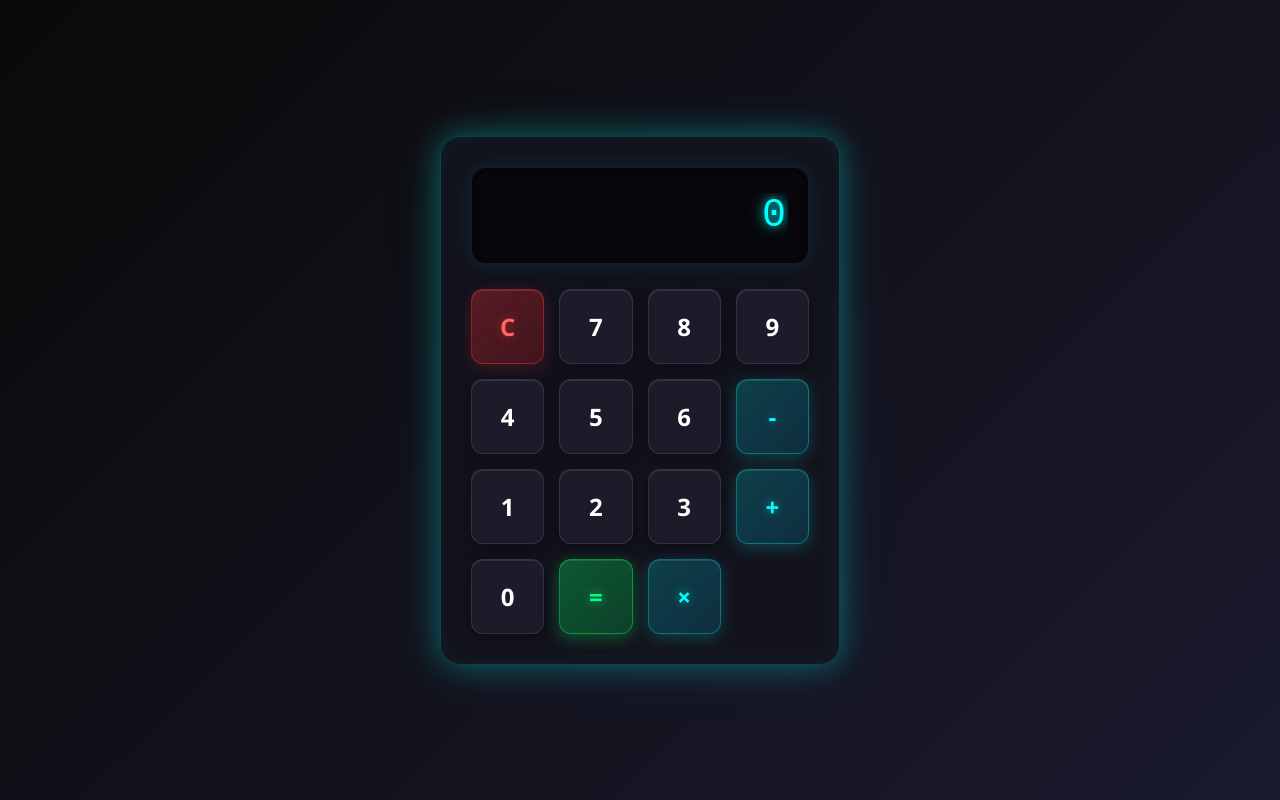
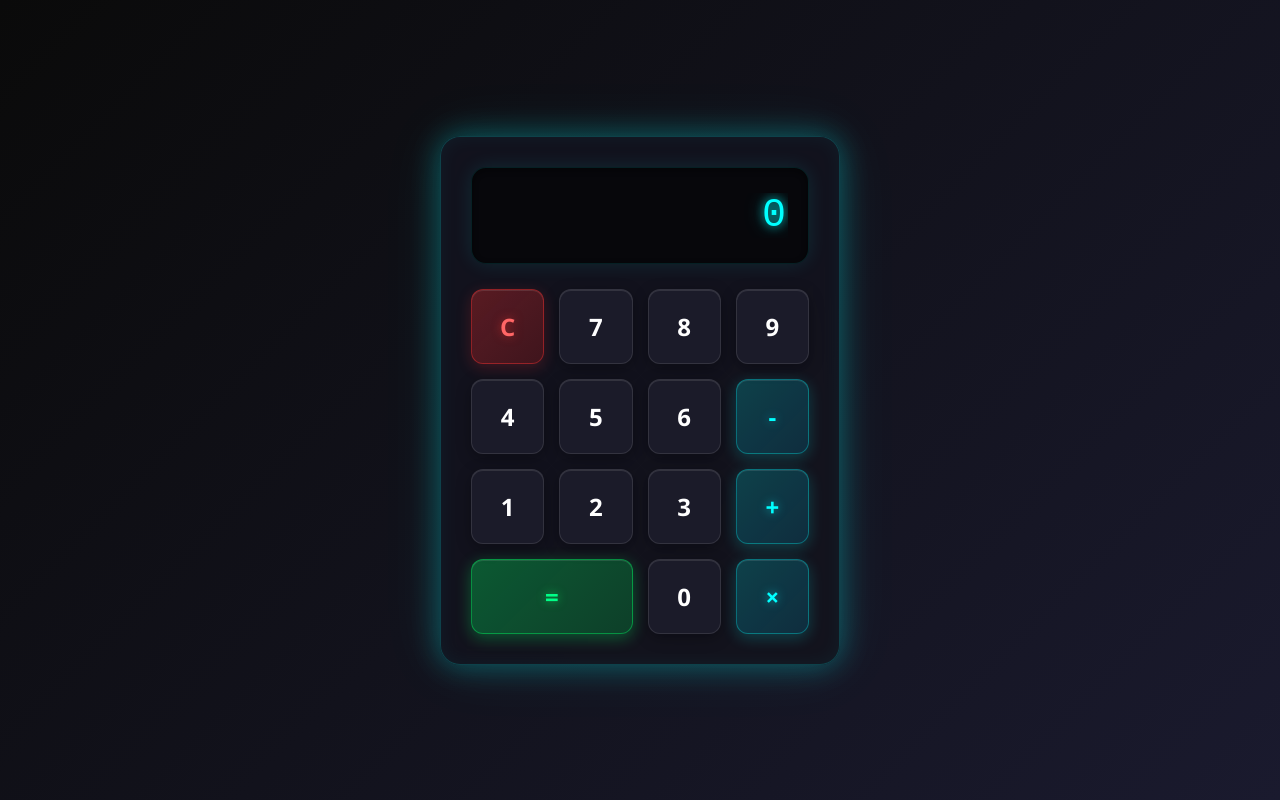
Before and after one commit to Xriva18/calculadora, a React (Vite) app: page / in a window 1280 px wide. Built offline with nearby package versions, Linux system fonts and the light colour scheme.

Commit message:
Update button layout in App.jsx and App.css by repositioning the zero button for improved accessibility and styling consistency

```diff
--- a/src/App.css
+++ b/src/App.css
@@ -142,6 +142,7 @@ button:active::before {
     0 4px 15px rgba(0, 255, 100, 0.3),
     inset 0 1px 0 rgba(255, 255, 255, 0.1);
   text-shadow: 0 0 10px rgba(0, 255, 100, 0.6);
+  grid-column: span 2;
 }
 
 .btn-equals:hover {
--- a/src/App.jsx
+++ b/src/App.jsx
@@ -84,8 +84,8 @@ function App() {
           <button className="btn-number" onClick={() => handleNumber(3)}>3</button>
           <button className="btn-operation" onClick={() => handleOperation('+')}>+</button>
 
+          <button className="btn-equals" onClick={handleEquals}>=</button>
           <button className="btn-number" onClick={() => handleNumber(0)}>0</button>
-          <button className="btn-equals" onClick={handleEquals}>=</button>
           <button className="btn-operation" onClick={() => handleOperation('*')}>×</button>
         </div>
       </div>
```
